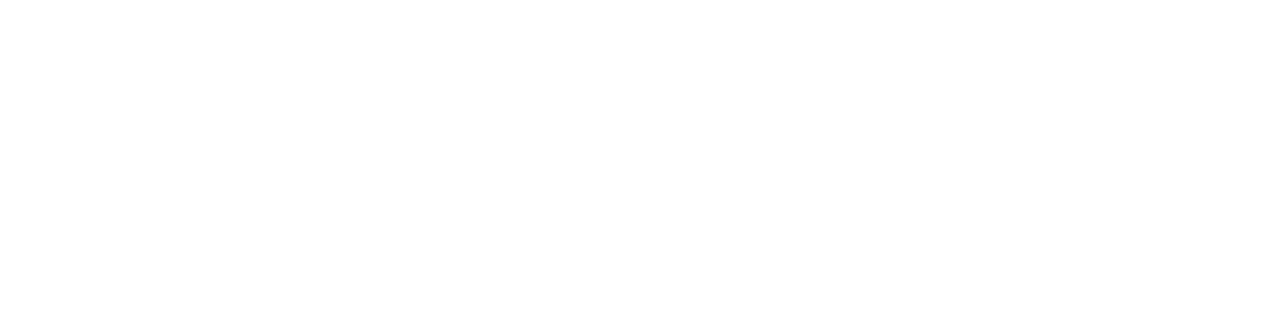
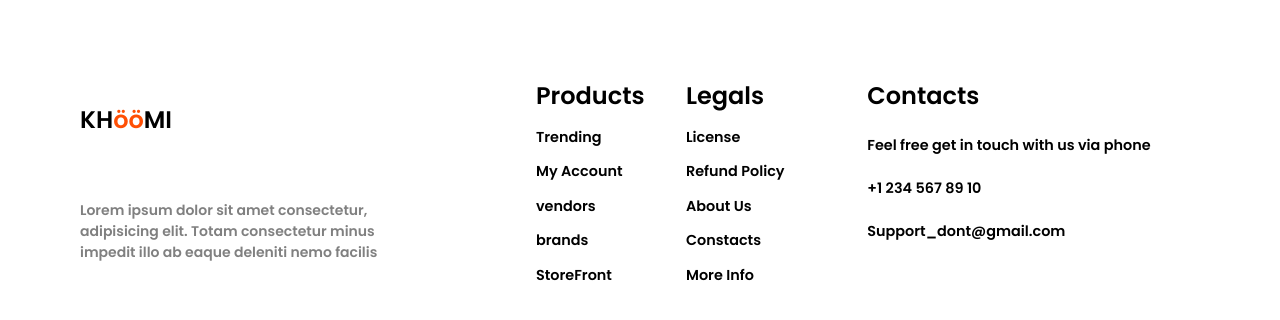
Before and after one commit to GSG-G11/shoestore, a React (Create React App) app in the folder client/: page /seller in a window 1280 px wide. Shown: the part 1009-1329 px from the top of the page. Before the commit the page ends 1031 px from the top, so only its background shows below. Built offline with nearby package versions, Linux system fonts and the light colour scheme.

Commit message:
update the header

```diff
--- a/client/src/App.css
+++ b/client/src/App.css
@@ -1,13 +1,13 @@
-*{
+* {
   box-sizing: border-box;
   padding: 0;
   margin: 0;
 }
-body{
+body {
   font-family: Arial, Helvetica, sans-serif;
 }
 
-html{
+html {
   scroll-behavior: smooth;
 }
 
@@ -51,14 +51,13 @@
 }
 
 .footer {
-  position: fixed;
-  bottom: 0;
-  border: 1px solid black;
   width: 100%;
   display: flex;
-
+  justify-content: space-between;
+  padding: 3rem 5rem;
+  height: 20rem;
 }
 
-.footer p{
+.footer p {
   font-size: 14px;
 }
--- a/client/src/App.jsx
+++ b/client/src/App.jsx
@@ -7,7 +7,8 @@
 import "./components/header/upperHeader/upperHeader.css";
 import Dropdwon from "./components/header/downHeader/Dropdown";
 import NavigationMenu from "./components/header/downHeader/NavigationMenu";
-
+import FooterLeft from "./components/footer/FooterLeft/FooterLeft";
+import FooterRight from "./components/footer/FooterRight/FooterRight";
 import "./App.css";
 import Home from "./components/Home/home";
 import Ad from "./components/Ad/Ad";
@@ -60,6 +61,10 @@
       </div>
       <Home />
       <Ad />
+      <div className="footer">
+        <FooterLeft />
+        <FooterRight />
+      </div>
     </div>
   );
 };
--- a/client/src/components/Footer/FooterLeft/FooterLeft.css
+++ b/client/src/components/Footer/FooterLeft/FooterLeft.css
@@ -1,4 +1,14 @@
 .footer__left {
-    width: 30%;
+  width: 30%;
+  display: flex;
+  flex-direction: column;
+  justify-content: space-around;
+}
 
+.footer__left p {
+   color: grey;
 }
+
+.footer__left span {
+  color: #ff4f04;
+}
--- a/client/src/components/Footer/FooterLeft/FooterLeft.jsx
+++ b/client/src/components/Footer/FooterLeft/FooterLeft.jsx
@@ -1,19 +1,16 @@
 import React from "react";
-import './FooterLeft.css';
-
-
+import "./FooterLeft.css";
 
 export default class FooterLeft extends React.Component {
-    render(){
-        return(
-            <div className="footer__left">
-                <h2> KHOOMI </h2>
-                <p>Lorem ipsum dolor sit amet consectetur, adipisicing elit.
-                     Totam consectetur minus impedit illo ab eaque deleniti nemo facilis
-                    </p>
-
-            </div>
-        )
-    }
-
+  render() {
+    return (
+      <div className="footer__left">
+        <h2> KH<span>öö</span>MI </h2>
+        <p>
+          Lorem ipsum dolor sit amet consectetur, adipisicing elit. Totam
+          consectetur minus impedit illo ab eaque deleniti nemo facilis
+        </p>
+      </div>
+    );
+  }
 }
--- a/client/src/components/Footer/FooterRight/FooterRight.css
+++ b/client/src/components/Footer/FooterRight/FooterRight.css
@@ -1,18 +1,7 @@
 .footer__right {
     display: flex;
-    width: 70%;
-    justify-content: flex-end;
+    padding: 0.5rem;
+    justify-content: space-between;
+    width: 60%;
 
 }
-.footer__1 {
-    width: 30%;
-
-}
-.footer__2 {
-    width: 30%;
-
-}
-.footer__3 {
-    width: 30%;
-
-}
--- a/client/src/components/Footer/FooterRight/FooterRight.jsx
+++ b/client/src/components/Footer/FooterRight/FooterRight.jsx
@@ -1,37 +1,36 @@
 import React from "react";
-import './FooterRight.css';
+import "./FooterRight.css";
+import Ul from "../../UlCompnents/Ul";
 
 export default class FooterRight extends React.Component {
-    render(){
-        return(
-            <div className="footer__right">
-
-                <div className="footer__1">
-                    <h3>products</h3>
-                    <p>Trending</p>
-                    <p>My account</p>
-                    <p>Vendors</p>
-                    <p>Brands</p>
-                    <p>Storefront</p>
-                </div>
-
-                <div className="footer__2">
-                <h3>Legals</h3>
-                    <p>License</p>
-                    <p>Refund Policy</p>
-                    <p>About Us</p>
-                    <p>Contacts</p>
-                </div>
-
-
-                <div className="footer__3">
-                    <h3>Contacts</h3>
-                    <p>Fell free get in touch with us via phone or send us a message</p>
-                    <p>+1 234 567 89 10</p>
-                    <p>support@khoomi.com</p>
-                </div>
-
-            </div>
-        )
-    }
+  render() {
+    return (
+      <div className="footer__right">
+        <Ul
+          header="Products"
+          li1="Trending"
+          li2="My Account"
+          li3="vendors"
+          li4="brands"
+          li5="StoreFront"
+        />
+        <Ul
+          header="Legals"
+          li1="License"
+          li2="Refund Policy"
+          li3="About Us"
+          li4="Constacts"
+          li5="More Info"
+        />
+        <Ul />
+        <Ul
+          header="Contacts"
+          li1="Feel free get in touch with us via phone"
+          li2="+1 234 567 89 10"
+          li3="Support_dont@gmail.com"
+        />
+        <Ul />
+      </div>
+    );
+  }
 }
--- /dev/null
+++ b/client/src/components/UlCompnents/Ul.css
@@ -0,0 +1,16 @@
+.Ul {
+  list-style-type: none;
+  display: flex;
+  flex-direction: column;
+  justify-content: space-between;
+  font-weight: normal;
+}
+.Ul li {
+  font-weight: lighter;
+  font-size: 0.9rem;
+}
+
+.Ul li:hover {
+  color: #ff4f04;
+  cursor: pointer;
+}
--- /dev/null
+++ b/client/src/components/UlCompnents/Ul.jsx
@@ -0,0 +1,21 @@
+import React, { Component } from "react";
+import "./Ul.css";
+
+class Ul extends Component {
+  render(props) {
+    console.log(this.props);
+    const { header, li1, li2, li3, li4, li5 } = this.props;
+    return (
+      <ul className="Ul">
+        <h2>{header}</h2>
+        <li>{li1}</li>
+        <li>{li2}</li>
+        <li>{li3}</li>
+        <li>{li4}</li>
+        <li>{li5}</li>
+      </ul>
+    );
+  }
+}
+
+export default Ul;
```
